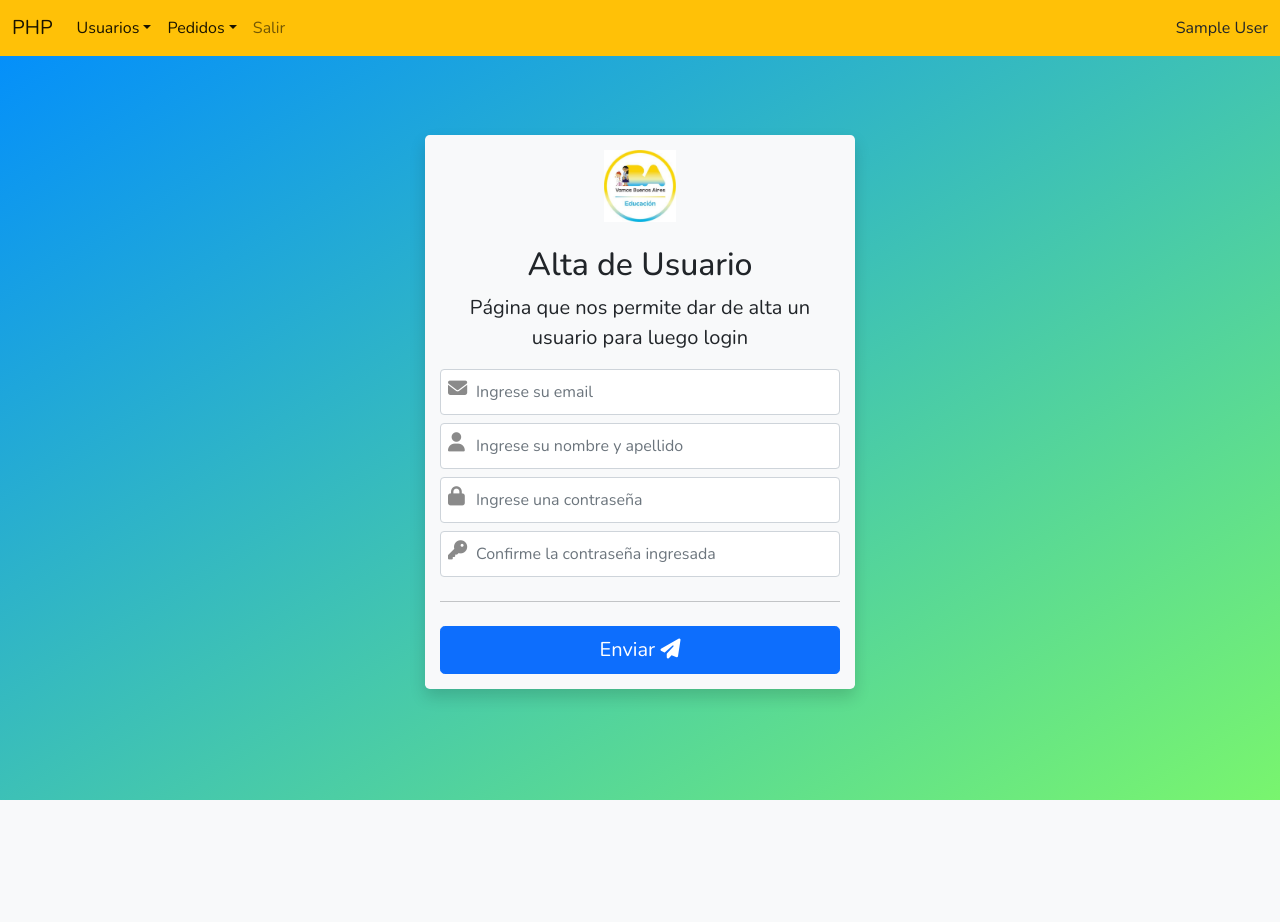
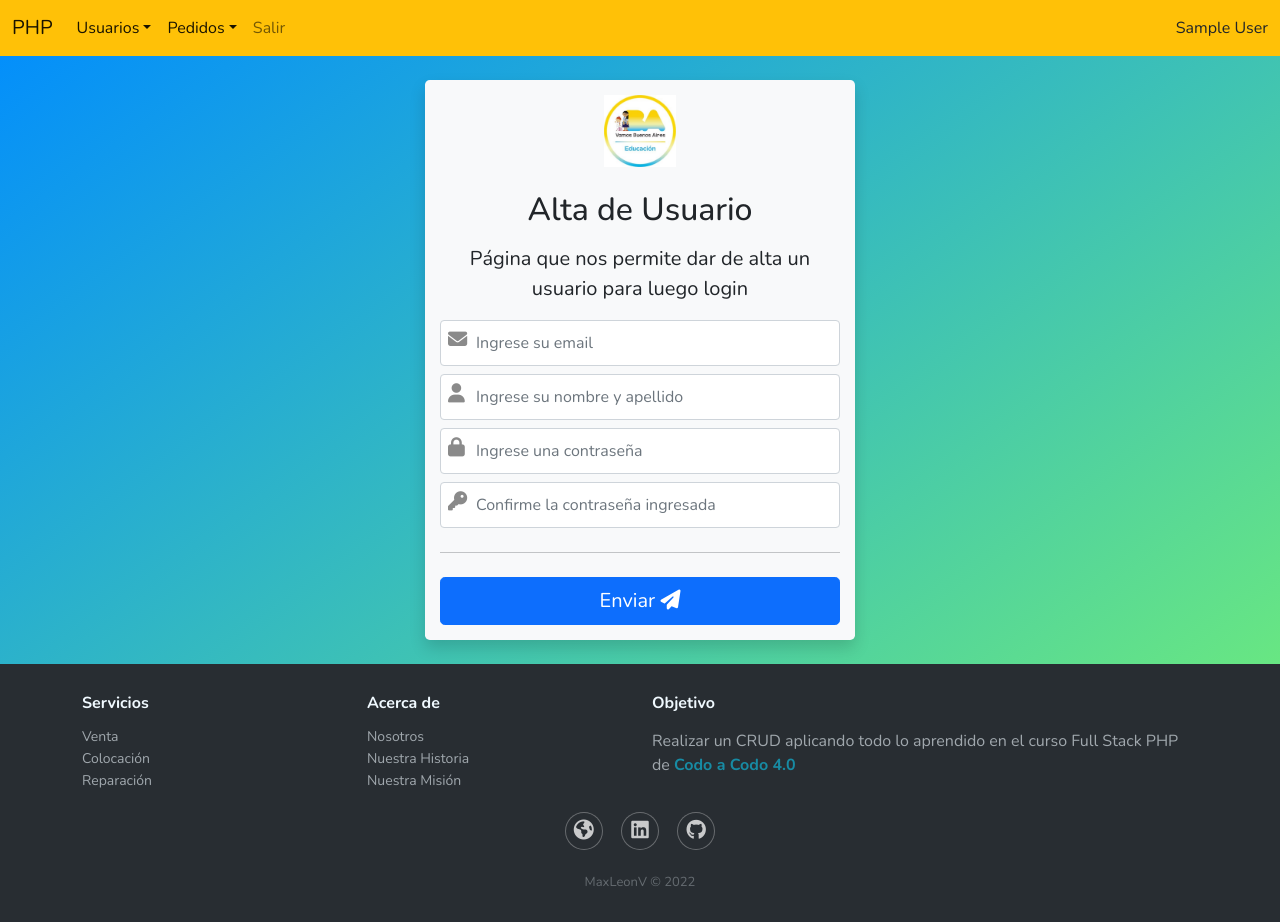
Before and after one commit to mvillalva/php-22037, a PHP site: page /view/altaUsuario.php in a window 1280 px wide. Before the commit the page ends 800 px from the top, so only its background shows below. Run offline with PHP 8.4, Linux system fonts and the light colour scheme; the visitor is signed in with stand-in values (Sample User, id 1); some libraries are stand-ins or nearby versions.

Commit message:
Modificación estilos y agregado de footer

```diff
--- a/css/estilo.css
+++ b/css/estilo.css
@@ -159,12 +159,16 @@ ul {
 
 .bg-grad {
     background-image: linear-gradient(to bottom right, rgb(0, 140, 255), rgb(121, 245, 110));
-    min-height: 100vh;
+    min-height: 90vh;
 }
 
 .my-7 {
     margin-top: 5rem !important;
     margin-bottom: 2rem !important;
+}
+
+.pt-7 {
+    padding-top: 5rem !important;
 }
 
 .field {
@@ -295,3 +315,93 @@ ul {
         width: 50%!important;
     }
 }
+
+.footer-dark {
+    padding: 30px 0;
+    color:#f0f9ff;
+    background-color:#282d32;
+  }
+
+  .footer-dark h3 {
+    margin-top:0;
+    margin-bottom:12px;
+    font-weight:bold;
+    font-size:16px;
+  }
+
+  .footer-dark ul {
+    padding:0;
+    list-style:none;
+    line-height:1.6;
+    font-size:14px;
+    margin-bottom:0;
+  }
+
+  .footer-dark ul a {
+    color:inherit;
+    text-decoration:none;
+    opacity:0.6;
+  }
+
+  .footer-dark ul a:hover {
+    opacity:0.8;
+  }
+
+  @media (max-width:767px) {
+    .footer-dark .item:not(.social) {
+      text-align:center;
+      padding-bottom:20px;
+    }
+  }
+
+  .footer-dark .item.text {
+    margin-bottom:36px;
+  }
+
+  @media (max-width:767px) {
+    .footer-dark .item.text {
+      margin-bottom:0;
+    }
+  }
+
+  .footer-dark .item.text p {
+    opacity:0.6;
+    margin-bottom:0;
+  }
+
+  .footer-dark .item.social {
+    text-align:center;
+  }
+
+  @media (max-width:991px) {
+    .footer-dark .item.social {
+      text-align:center;
+      margin-top:20px;
+    }
+  }
+
+  .footer-dark .item.social > a {
+    font-size:20px;
+    width:36px;
+    height:36px;
+    line-height:36px;
+    display:inline-block;
+    text-align:center;
+    border-radius:50%;
+    box-shadow:0 0 0 1px rgba(255,255,255,0.4);
+    margin:0 8px;
+    color:#fff;
+    opacity:0.75;
+  }
+
+  .footer-dark .item.social > a:hover {
+    opacity:0.9;
+  }
+
+  .footer-dark .copyright {
+    text-align:center;
+    padding-top:24px;
+    opacity:0.3;
+    font-size:13px;
+    margin-bottom:0;
+  }
--- a/css/signin.css
+++ /dev/null
@@ -1,130 +0,0 @@
-@import url('https://fonts.googleapis.com/css2?family=Nunito:ital,wght@0,200;0,300;0,400;0,500;0,600;0,700;0,800;0,900;1,200;1,300;1,400;1,500;1,600;1,700;1,800;1,900&display=swap');
-
-body {
-  height: 100%;
-  display: -ms-flexbox;
-  display: flex;
-  -ms-flex-align: center;
-  align-items: center;
-  padding-top: 40px;
-  padding-bottom: 40px;
-  background-color: #f5f5f5;
-  font-family: 'Nunito', serif;
-}
-
-.form-user,
-.form-signin {
-  width: 100%;
-  max-width: 330px;
-  padding: 15px;
-  margin: auto;
-}
-
-.from-max-width {
-  max-width: 430px;
-}
-
-.form-signin .checkbox {
-  font-weight: 400;
-}
-
-.form-user .form-control,
-.form-signin .form-control {
-  position: relative;
-  box-sizing: border-box;
-  height: auto;
-  padding: 10px;
-  font-size: 1rem;
-}
-
-.form-user .form-control:focus,
-.form-signin .form-control:focus {
-  z-index: 2;
-}
-
-.form-signin input[type="email"] {
-  margin-bottom: -1px;
-  border-bottom-right-radius: 0;
-  border-bottom-left-radius: 0;
-}
-
-.form-signin input[type="password"] {
-  margin-bottom: 10px;
-  border-top-left-radius: 0;
-  border-top-right-radius: 0;
-}
-
-.field {
-  display: flex;
-  flex-direction: column;
-  width: 100%;
-}
-
-.field input {
-  padding-left: 35px !important;
-}
-
-.icon {
-  position: absolute;
-  padding: 10px 8px;
-  font-size: 1.2rem;
-  color: rgb(138, 138, 138);
-  z-index: 3;
-}
-
-.link {
-  text-decoration: none;
-}
-
-.bg-grad {
-  background-image: linear-gradient(to bottom right, rgb(0, 140, 255), rgb(121, 245, 110));
-  min-height: 100vh;
-}
-
-/* .dropdown-submenu {
-  position: relative;
-}
-
-.dropdown-submenu>.dropdown-menu {
-  top: 0;
-  left: 100%;
-  margin-top: -6px;
-  margin-left: 1px;
-  -webkit-border-radius: 0 6px 6px 6px;
-  -moz-border-radius: 0 6px 6px;
-  border-radius: 0 6px 6px 6px;
-}
-
-.dropdown-submenu:hover>.dropdown-menu {
-  display: block;
-}
-
-.dropdown-submenu>a:after {
-  display: block;
-  content: " ";
-  float: right;
-  width: 0;
-  height: 0;
-  border-color: transparent;
-  border-style: solid;
-  border-width: 5px 0 5px 5px;
-  border-left-color: rgb(56, 56, 56);
-  margin-top: 5px;
-  margin-right: -10px;
-}
-
-.dropdown-submenu:hover>a:after {
-  border-left-color: rgb(105, 105, 105);
-}
-
-.dropdown-submenu.pull-left {
-  float: none;
-}
-
-.dropdown-submenu.pull-left>.dropdown-menu {
-  left: 100%;
-  margin-left: 10px;
-  -webkit-border-radius: 6px 0 6px 6px;
-  -moz-border-radius: 6px 0 6px 6px;
-  border-radius: 6px 0 6px 6px;
-} */
--- a/dao/PedidoDAO.php
+++ b/dao/PedidoDAO.php
@@ -119,7 +119,7 @@ class PedidoDAO {
 
         $sql = "UPDATE pedidos
                 SET
-                    usuario         = '{$pedido->getUsuario()->getIdUsuario()}',
+                    usuario         = {$pedido->getUsuario()->getIdUsuario()},
                     mail            = '{$pedido->getMail()}',
                     lugarentrega    = '{$pedido->getLugarentrega()}',
                     localidad       = {$pedido->getLocalidad()->getIdlocalidad()},
--- a/index.php
+++ b/index.php
@@ -108,6 +108,7 @@
             </article>
         </div>
     </section>
+    <?php include('view/templates/footer.php'); ?>
     <?php include('view/templates/scripts.php'); ?>
 </body>
 
--- a/view/altaUsuario.php
+++ b/view/altaUsuario.php
@@ -19,7 +19,7 @@ $sesion_activa = isset($_SESSION['user']);
 
     <!-- bootstrap -->
     <?php include('templates/head.php'); ?>
-    <link href="../css/signin.css" rel="stylesheet" />
+    <link href="../css/estilo.css" rel="stylesheet" />
 </head>
 
 <body class="bg-grad">
@@ -32,9 +32,13 @@ $sesion_activa = isset($_SESSION['user']);
     <?php
     }
     ?>
-    <div class="container <?php if ($sesion_activa) {
-                                echo 'mt-4';
-                            } ?>">
+    <div class="container <?php
+                            if ($sesion_activa) {
+                                echo 'pt-7 mb-4';
+                            } else {
+                                echo 'pt-5 vh-100';
+                            }
+                           ?>">
         <form class="form-user from-max-width shadow bg-light rounded-3 needs-validation" id="form-alta" action="../controller/checkUsuario.php" method="post">
             <div class=" text-center">
                 <img src="../images/logo.jpg" alt="Logo CABA" width="72" height="72" class="d-flex mx-auto mb-4">
@@ -99,6 +103,9 @@ $sesion_activa = isset($_SESSION['user']);
     </div>
 
     <!-- bootstrap -->
+    <?php
+        if($sesion_activa) include_once('templates/footer.php');
+    ?>
     <?php include('templates/scripts.php'); ?>
     <script src="../js/user-validation.js"></script>
 </body>
--- a/view/listadoPedidos.php
+++ b/view/listadoPedidos.php
@@ -121,6 +121,7 @@ require_once("templates/menu.php");
         </div>
     </div>
 
+    <?php include('templates/footer.php'); ?>
     <!-- Optional JavaScript -->
     <?php include('templates/scripts.php'); ?>
     <script src="../js/form-validation.js"></script>
--- a/view/listadoUsuarios.php
+++ b/view/listadoUsuarios.php
@@ -63,6 +63,7 @@ require_once("templates/menu.php");
         </div>
     </div>
 
+    <?php include('templates/footer.php'); ?>
     <!-- Optional JavaScript -->
     <?php include('templates/scripts.php'); ?>
 </body>
--- a/view/login.php
+++ b/view/login.php
@@ -20,10 +20,10 @@
 
     <!-- Bootstrap CSS -->
     <?php include('templates/head.php') ?>
-    <link href="../css/signin.css" rel="stylesheet" />
+    <link href="../css/estilo.css" rel="stylesheet" />
 </head>
 
-<body class="text-center bg-grad">
+<body class="text-center bg-grad vh-100 d-flex align-items-center">
     <div class="container">
         <form class="form-signin bg-light rounded-3 shadow" action="../controller/checklogin.php" method="POST">
             <img class="mb-4" src="../images/logo.jpg" width="72" height="72" />
--- a/view/loginError.php
+++ b/view/loginError.php
@@ -9,11 +9,11 @@
 
     <!-- Bootstrap CSS -->
     <?php include('templates/head.php') ?>
-    <link href="../css/signin.css" rel="stylesheet" />
+    <link href="../css/estilo.css" rel="stylesheet" />
 </head>
 
-<body class="text-center bg-grad">
-    <div class="container">
+<body class="text-center bg-grad vh-100 d-flex align-items-center">
+    <div class="container ">
         <form class="form-signin bg-light rounded-3 shadow" action="../controller/checklogin.php" method="POST">
             <img class="mb-4" src="../images/logo.jpg" width="72" height="72" />
             <h1 class="h3 mb-3">Ingresar al sistema</h1>
--- a/view/pedido.php
+++ b/view/pedido.php
@@ -43,12 +43,10 @@
                 <h4 class="mb-3">Tu pedido</h4>
                 <?php include('templates/pedido-form.php'); ?>
             </div>
-            <footer class="my-4 pt-5 text-muted text-center text-small">
-                <p class="mb-1">&copy; 2017-2022 Codo a Codo</p>
-            </footer>
         </div>
     </div>
 
+    <?php include('templates/footer.php'); ?>
     <?php include('templates/scripts.php') ?>
     <script src="../js/form-validation.js"></script>
 </body>
--- /dev/null
+++ b/view/templates/footer.php
@@ -0,0 +1,33 @@
+<div class="footer-dark">
+    <footer>
+        <div class="container">
+            <div class="row">
+                <div class="col-sm-6 col-md-3 item">
+                    <h3>Servicios</h3>
+                    <ul>
+                        <li><a href="#">Venta</a></li>
+                        <li><a href="#">Colocación</a></li>
+                        <li><a href="#">Reparación</a></li>
+                    </ul>
+                </div>
+                <div class="col-sm-6 col-md-3 item">
+                    <h3>Acerca de</h3>
+                    <ul>
+                        <li><a href="#">Nosotros</a></li>
+                        <li><a href="#historia">Nuestra Historia</a></li>
+                        <li><a href="#mision">Nuestra Misión</a></li>
+                    </ul>
+                </div>
+                <div class="col-md-6 item text">
+                    <h3>Objetivo</h3>
+                    <p>Realizar un CRUD aplicando todo lo aprendido en el curso Full Stack PHP de <a class="text-decoration-none text-info" href="https://www.buenosaires.gob.ar/educacion/codo-codo" target="_blank"><strong>Codo a Codo 4.0</strong></a></p>
+                </div>
+                <div class="col item social">
+                    <a href="https://www.maxleonv.com/" target="_blank"><i class="fas fa-globe-americas"></i></a>
+                    <a href="https://www.linkedin.com/in/maximiliano-villalva/" target="_blank"><i class="fab fa-linkedin"></i></i></a>
+                    <a href="https://github.com/mvillalva" target="_blank"><i class="fab fa-github"></i></a>
+            </div>
+            <p class="copyright">MaxLeonV © 2022</p>
+        </div>
+    </footer>
+</div>
--- a/view/templates/menu.php
+++ b/view/templates/menu.php
@@ -31,11 +31,11 @@ function menu_bs($origen='') {
     $menuLogin = '  <form class="d-flex flex-column flex-md-row align-items-center" action="'.$ruta1.'controller/checklogin.php" method="POST">
                         <div class="field me-2 mb-2 mb-md-0">
                             <i class="icon-sm fas fa-user"></i>
-                            <input name="inputEmail" class="form-control form-control-sm" type="text" placeholder="Usuario" aria-label="Username">
+                            <input name="inputEmail" class="form-control form-control-sm" type="text" placeholder="Usuario" aria-label="Username" required>
                         </div>
                         <div class="field me-2 mb-2 mb-md-0">
                             <i class="icon-sm fas fa-key"></i>
-                            <input name="inputPassword" class="form-control form-control-sm" type="password" placeholder="Contraseña" aria-label="Password">
+                            <input name="inputPassword" class="form-control form-control-sm" type="password" placeholder="Contraseña" aria-label="Password" required>
                         </div>
                         <div class="d-flex align-items-center align-self-start">
                             <button class="btn btn-outline-dark btn-sm me-2 mb-2 mb-md-0" type="submit">Ingresar</button>
--- a/view/templates/pedido-form.php
+++ b/view/templates/pedido-form.php
@@ -89,7 +89,7 @@
         </div>
     </div>
     <hr class="mb-4" />
-    <div class="row text-center">
+    <div class="row text-center mb-4">
         <div class="col">
             <button id="btnPedido" class="btn btn-primary btn-lg btn-block" type="submit">Ingresar la Solicitud</button>
         </div>
```
Also changed, not shown: other parts of css/estilo.css (+51 -35 lines), controller/altaPedido.php (+5 -2 lines).
